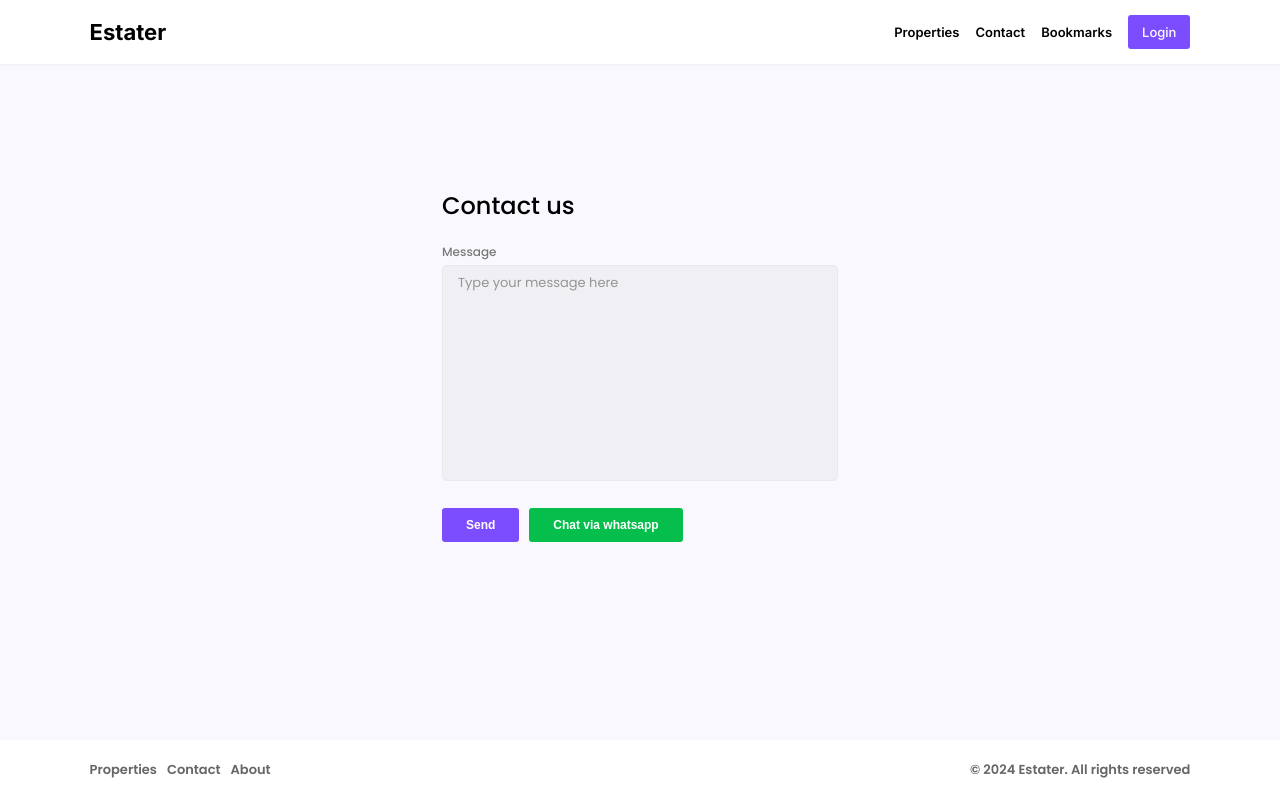
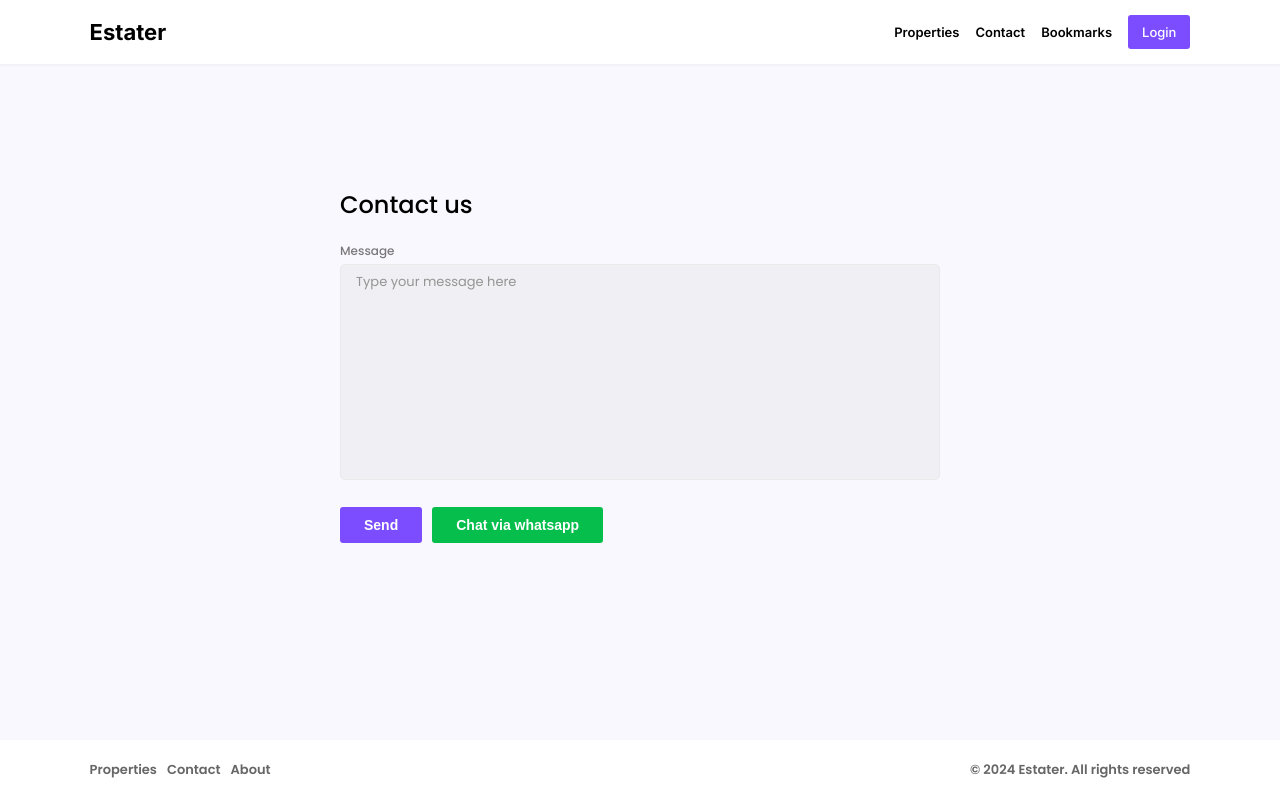
Before and after one commit to Easierq/estater, a React (Vite) app: page /contact in a window 1280 px wide. Built offline with nearby package versions, Linux system fonts and the light colour scheme.

Commit message:
new updates

```diff
--- a/src/lib/loader.js
+++ b/src/lib/loader.js
@@ -10,7 +10,8 @@ export const singlePageLoader = async ({ request, params }) => {
 
 export const listPageLoader = async ({ request, params }) => {
   const query = request.url.split("?")[1];
-  const postPromise = apiRequest("/posts?" + query);
+  // const postPromise = apiRequest("/posts?" + query);
+  const postPromise = apiRequest("/posts");
   return defer({
     postResponse: postPromise,
   });
--- a/src/routes/contact/contact.scss
+++ b/src/routes/contact/contact.scss
@@ -17,18 +17,15 @@
     }
 
     .contact-container {
+        width: 100%;
+        max-width: 600px;
+        margin-inline: auto;
 
         .wrapper {
-            width: 440px;
+            width: 100%;
             height: auto;
-            padding: 30px 5%;
             // border: 1px solid rgb(233, 233, 233);
             border-radius: 5px;
-
-            @include sm {
-                width: 300px;
-                padding: 30px 6%;
-            }
 
             .header {
                 margin-bottom: 20px;
@@ -85,7 +82,7 @@
 
                 .one {
                     padding: 10px 24px;
-                    font-size: 12px;
+                    font-size: 14px;
                     font-weight: 600;
                     background-color: $primary;
                     color: white;
@@ -101,7 +98,7 @@
 
                 .two {
                     padding: 10px 24px;
-                    font-size: 12px;
+                    font-size: 14px;
                     font-weight: 600;
                     background-color: rgb(5, 190, 76);
                     color: white;
--- a/src/routes/propertiesPage/propertiesPage.jsx
+++ b/src/routes/propertiesPage/propertiesPage.jsx
@@ -26,13 +26,13 @@ const Sk = () => {
 
 const PropertiesPage = () => {
   const data = useLoaderData();
-  // console.log(data);
   return (
     <div className="xproperties">
       <div className="listContainer">
         <div className="px-wrapper">
           <Filter />
           <Suspense fallback={<Sk />}>
+            <div className="container">
               <Await
                 resolve={data.postResponse}
                 errorElement={<p>Error loading posts!</p>}
@@ -40,14 +40,14 @@ const PropertiesPage = () => {
                 {/* {featuredPortfolio.map((item) => (
                   <CardGrid item={item} key={item.id} />
                 ))} */}
-              <div className="container">
+                {/* <div className="container"> */}
                 {(postResponse) =>
                   postResponse.data.map((post) => (
                     <CardGrid key={post.id} item={post} />
                   ))
                 }
+              </Await>
             </div>
-            </Await>
           </Suspense>
           {/* <Suspense fallback={<p>Loading...</p>}>
             <Await
```
Lines whose indentation alone changed are shown as unchanged.
